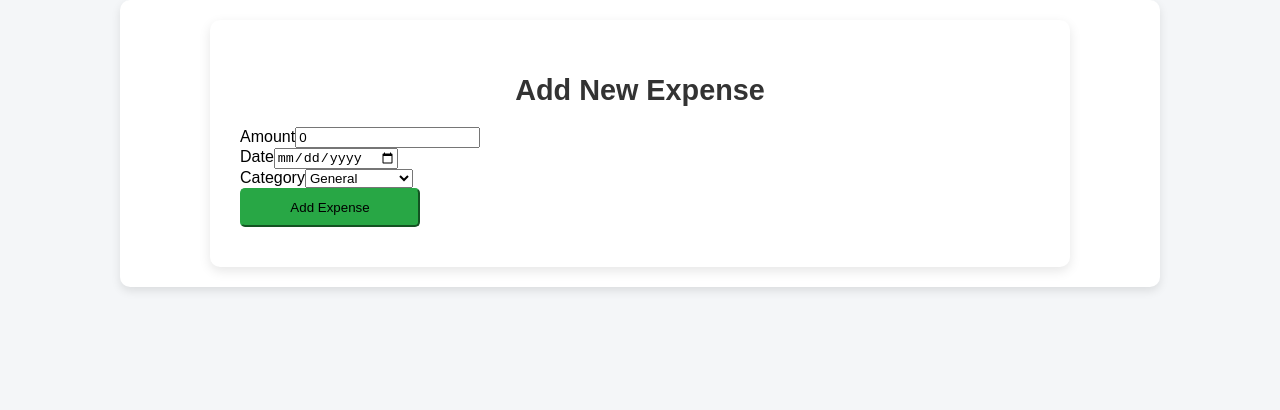
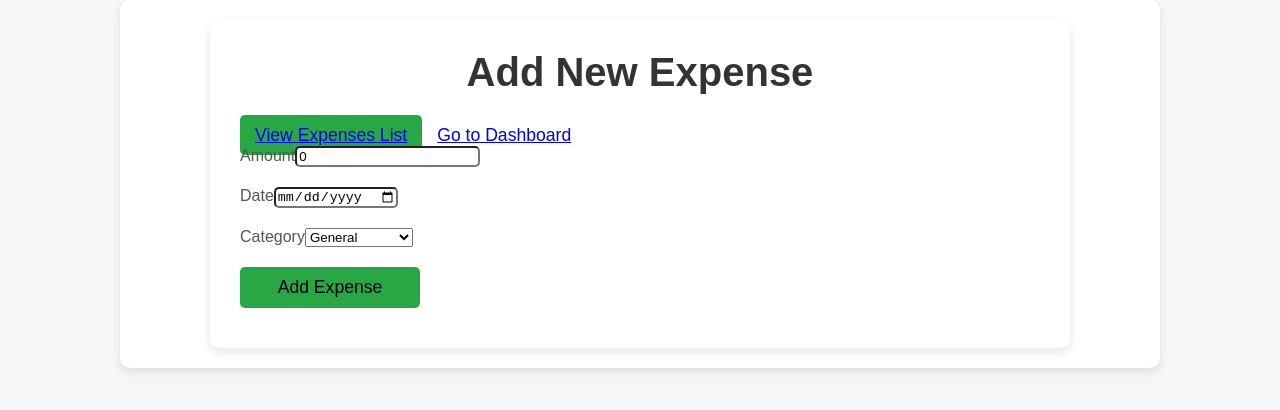
Before and after one commit to Ardinenukuri/personal-bugjet-managerapp, a React (Create React App) app in the folder personal-budget-manager/: page /add-expense in a window 1280 px wide. Shown: the top 410 px of the page. Built offline with nearby package versions, Linux system fonts and the light colour scheme.

Commit message:
done with the Frontend

```diff
--- a/personal-budget-manager/src/components/ExpenseForm.tsx
+++ b/personal-budget-manager/src/components/ExpenseForm.tsx
@@ -1,5 +1,6 @@
 import React, { useState, useEffect } from 'react';
-import "./css/ExpenseForm.css"
+import { Link } from 'react-router-dom';
+import "./css/ExpenseForm.css";
 
 interface ExpenseFormProps {
   dispatch: React.Dispatch<any>;
@@ -51,7 +52,15 @@ const ExpenseForm: React.FC<ExpenseFormProps> = ({ dispatch, editingExpense, edi
 
   return (
     <div className="container mt-4">
-      <h2>{editingIndex !== null ? 'Edit Expense' : 'Add New Expense'}</h2>
+      {/* Title centered at the top */}
+      <h1 className="text-center">{editingIndex !== null ? 'Edit Expense' : 'Add New Expense'}</h1>
+
+      {/* Buttons for navigation */}
+      <div className="button-group mb-4">
+        <Link to="/expenses-list" className="btn btn-primary">View Expenses List</Link>
+        <Link to="/" className="btn btn-secondary">Go to Dashboard</Link>
+      </div>
+
       <form onSubmit={handleSubmit}>
         <div className="mb-3">
           <label htmlFor="amount" className="form-label">Amount</label>
@@ -87,16 +96,12 @@ const ExpenseForm: React.FC<ExpenseFormProps> = ({ dispatch, editingExpense, edi
             <option value="General">General</option>
             <option value="Food">Food</option>
             <option value="Transportation">Transportation</option>
-            {/* Add more categories as needed */}
           </select>
         </div>
         <button type="submit" className="btn btn-success">
           {editingIndex !== null ? 'Update Expense' : 'Add Expense'}
         </button>
       </form>
-
-
-
     </div>
   );
 };
--- a/personal-budget-manager/src/components/ExpenseList.tsx
+++ b/personal-budget-manager/src/components/ExpenseList.tsx
@@ -1,5 +1,6 @@
 import React from 'react';
-import './css/ExpenseList.css'
+import { Link } from 'react-router-dom';
+import './css/ExpenseList.css';
 
 interface Expense {
   amount: number;
@@ -16,7 +17,15 @@ interface ExpenseListPageProps {
 const ExpenseList: React.FC<ExpenseListPageProps> = ({ expenses, onDelete, onEdit }) => {
   return (
     <div className="container mt-4">
-      <h2>Expense List</h2>
+      {/* Title centered at the top */}
+      <h1 className="text-center">Expense List</h1>
+
+      {/* Buttons for navigation */}
+      <div className="button-group mb-4">
+        <Link to="/add-expense" className="btn btn-success">Add New Expense</Link>
+        <Link to="/" className="btn btn-secondary">Go to Dashboard</Link>
+      </div>
+
       {expenses.length === 0 ? (
         <p>No expenses added yet.</p>
       ) : (
@@ -27,14 +36,12 @@ const ExpenseList: React.FC<ExpenseListPageProps> = ({ expenses, onDelete, onEdi
                 {expense.category}: ${expense.amount} on {expense.date}
               </span>
               <div>
-                {/* Edit Button */}
                 <button
                   className="btn btn-warning btn-sm me-2"
                   onClick={() => onEdit(index)}
                 >
                   Edit
                 </button>
-                {/* Delete Button */}
                 <button
                   className="btn btn-danger btn-sm"
                   onClick={() => onDelete(index)}
--- a/personal-budget-manager/src/components/css/ExpenseForm.css
+++ b/personal-budget-manager/src/components/css/ExpenseForm.css
@@ -0,0 +1,87 @@
+/* Container styling */
+.container {
+    max-width: 600px;
+    margin: 0 auto;
+    padding: 30px;
+    background-color: #f7f9fc;
+    border-radius: 10px;
+    box-shadow: 0px 4px 8px rgba(0, 0, 0, 0.1);
+}
+
+h2 {
+    font-size: 1.8rem;
+    text-align: center;
+    color: #333;
+    margin-bottom: 20px;
+}
+
+label {
+    font-weight: 500;
+    color: #555;
+}
+
+/* Input styling */
+.form-control {
+    border-radius: 5px;
+    box-shadow: none;
+    transition: box-shadow 0.3s ease;
+}
+
+.form-control:focus {
+    box-shadow: 0px 0px 5px rgba(72, 180, 97, 0.8);
+    border-color: #48b461;
+    margin-bottom: 30px;
+}
+
+/* Button group styling */
+.button-group {
+    margin-top: 0px; /* Added margin to create space between form and buttons */
+}
+
+/* Button styling */
+.btn {
+    width: 100%;
+    padding: 10px;
+    font-size: 1.1rem;
+    border-radius: 5px;
+    transition: background-color 0.3s ease;
+}
+
+.btn-success {
+    background-color: #48b461;
+    border: none;
+}
+
+.btn-success:hover {
+    background-color: #3d9d53;
+}
+
+.btn-primary {
+    background-color: #007bff;
+    border: none;
+}
+
+.btn-primary:hover {
+    background-color: #0056b3;
+}
+
+/* Form spacing */
+.mb-3 {
+    margin-bottom: 20px;
+}
+
+/* Link container */
+.d-flex {
+    justify-content: space-between;
+}
+
+.mt-4, .mb-4 {
+    margin-top: 20px;
+    margin-bottom: 20px;
+}
+
+@media (max-width: 768px) {
+    .btn {
+        font-size: 1rem;
+    }
+}
--- a/personal-budget-manager/src/components/css/ExpenseList.css
+++ b/personal-budget-manager/src/components/css/ExpenseList.css
@@ -5,11 +5,12 @@
   padding: 20px;
   background-color: #f7f9fc;
   border-radius: 10px;
-    box-shadow: 0px 4px 8px rgba(0, 0, 0, 0.1);
+  box-shadow: 0px 4px 12px rgba(0, 0, 0, 0.1);
 }
 
+/* Heading styling */
 h2 {
-    font-size: 1.8rem;
+  font-size: 2rem; /* Increased font size for better visibility */
   text-align: center;
   color: #333;
   margin-bottom: 20px;
@@ -20,7 +21,7 @@
   display: flex;
   justify-content: space-between;
   align-items: center;
-    background-color: white;
+  background-color: #ffffff;
   margin-bottom: 10px;
   border-radius: 8px;
   padding: 15px;
@@ -29,7 +30,7 @@
 }
 
 .list-group-item:hover {
-    box-shadow: 0px 4px 10px rgba(0, 0, 0, 0.2);
+  box-shadow: 0px 4px 15px rgba(0, 0, 0, 0.2);
 }
 
 span {
@@ -45,6 +46,7 @@
 
 .btn-warning:hover {
   background-color: #e0a800;
+  transform: scale(1.02);
 }
 
 .btn-danger {
@@ -54,15 +56,15 @@
 
 .btn-danger:hover {
   background-color: #c82333;
+  transform: scale(1.02);
 }
 
-  /* Flexbox for buttons */
+/* Flexbox for button layout */
 div {
-
   gap: 10px;
 }
 
-  /* Responsive */
+/* Responsive adjustments */
 @media (max-width: 768px) {
   .list-group-item {
       flex-direction: column;
```
Lines whose indentation alone changed are shown as unchanged.
